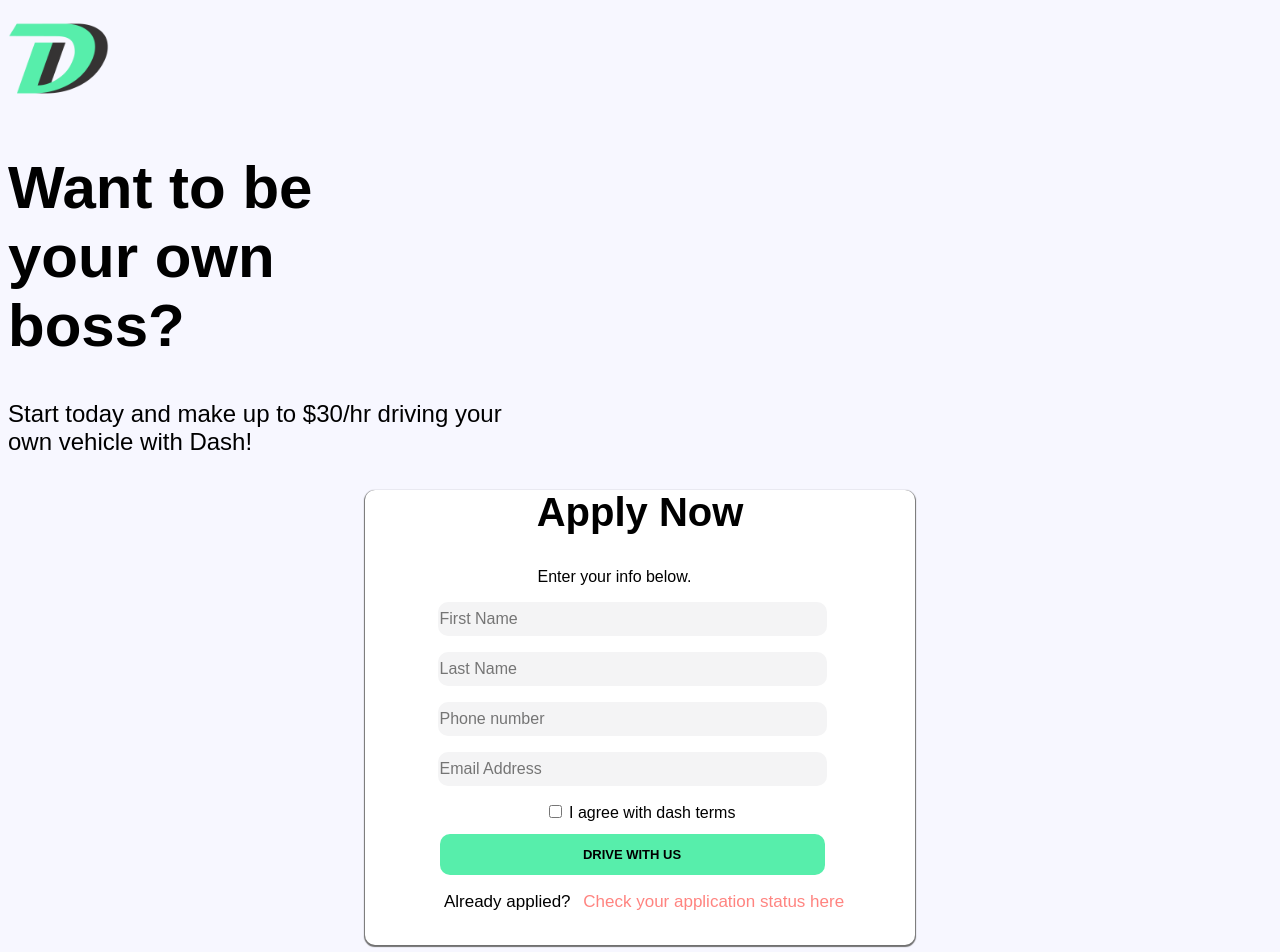
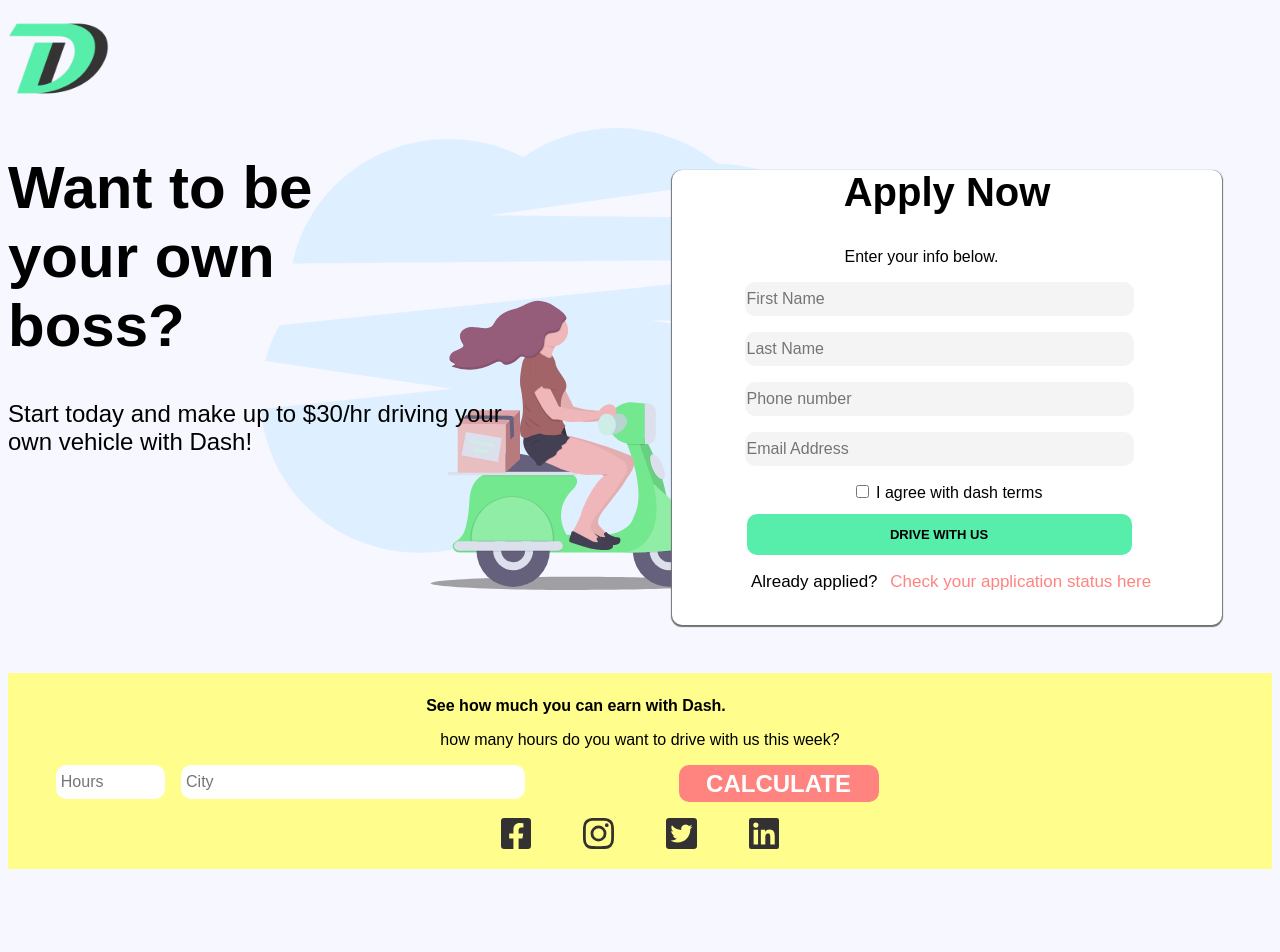
Before and after one commit to nguy0907/nguy0907.github.io, a plain HTML site: page landingpage/index.html in a window 1280 px wide. Shown: the top 952 px of the page. After the commit the page ends 877 px from the top, so only its background shows below. Drawn offline with Linux system fonts and the light colour scheme.

Commit message:
adding css

```diff
--- a/landingpage/css/main.css
+++ b/landingpage/css/main.css
@@ -108,9 +108,9 @@ input {
 
 /* This is the section where you do a calculation. Type the number and City, then click Calculate. */
 .Calculation {
+    margin: auto;
+    width: auto;
     text-align: center;
-
-
 }
 
 .Calculation,
@@ -125,13 +125,23 @@ input {
 .hours>input {
     display: flex;
     float: left;
-    width: 23%;
-    margin-left: 1rem;
+    width: 60px;
+    margin-left: 5.5rem;
+    padding-right: 1em;
+    padding-left: 0.3em;
+
 
 }
 
 .City>input {
-    width: 60%;
+    width: 200px;
+    padding-left: 0.3em;
+    margin-left:-4.5rem;
+
+}
+
+.City {
+    margin-left: 1rem;
 }
 
 .Calculation {
@@ -140,16 +150,20 @@ input {
 }
 
 .calculatebutton {
-    display: inline-block;
     font-size: 24px;
     font-weight: bold;
     background-color: #FF8480;
     color: white;
     margin-bottom: 1rem;
-    padding-left: 5em;
-    padding-right: 5em;
+    padding: 0.2em;
     border-radius: 10px;
     border: none;
+
+}
+
+form>.calculatebutton{
+padding-left: 5em;
+padding-right: 5em;
 }
 
 .socialmedia {
@@ -159,8 +173,6 @@ input {
 }
 
 .socialmedia>.facebook {
-
-    margin-left: 5rem;
     padding-bottom: 1em;
     background: #FFFD8C;
 
@@ -169,7 +181,6 @@ input {
 .socialmedia>.instagram {
 
     margin-left: 3rem;
-
     padding-bottom: 1em;
     background: #FFFD8C;
 
@@ -231,19 +242,15 @@ input {
         display: flex;
         float: left;
         width: 10%;
-        margin-left: 3rem;
+        padding-right: 1em;
+        padding-left: 0.3em;
+
     }
 
-    .City>input {
-        display: block;
-        float: left;
-        margin-left: 1rem;
-        width: 50%;
-    }
 
-    .calculatebutton {
-        max-width: 900px;
-        margin-left: 1rem;
+    form>.calculatebutton {
+       width: 200px;
+        margin-left: -10rem;
         padding-left: 1em;
         padding-right: 1em;
     }
@@ -264,40 +271,54 @@ input {
 }
 
 /* This is the desktop layout where everything is going to be rearranged */
-@media screen and (min-width:1000px) {
+@media screen and (min-width:1200px) {
+    .wrapper {
+        width: auto;
+        margin: auto;
+        background-image: url(/landingpage/images/scooter.svg);
+        background-position: 40% 30%;
+        background-repeat: no-repeat;
+        background-size: 50%;
 
-    h1{
+    }
+
+    h1 {
         max-width: 400px;
     }
-    .about{
+
+    .about {
         max-width: 500px;
     }
+
     .scooter {
         display: none;
     }
 
-    .main{
+    .main {
         display: grid;
+        margin: auto;
         width: auto;
-        margin: auto;
-        grid-template-columns: 1fr 1fr;
-        grid-template-rows: 1fr 1fr 1fr;
+        grid-template-columns: auto auto auto;
+        grid-template-rows: auto auto auto;
         grid-template-areas:
-        "logo" "logo"
-        "headerabout" "form"
-        "footer" "footer";
+            "logo""form""form"
+            "headerabout""form""form"
+            "footer""footer""footer";
     }
+
     header,
-    .about{
+    .about {
         grid-area: headerabout;
     }
 
-    .signupform{
+    .signupform {
         grid-area: form;
-        margin-right:20rem;
+        margin: auto;
+        width: auto;
+        margin-right: -50rem;
     }
 
-    .Calculation{
+    .Calculation {
         grid-area: footer;
 
     }
@@ -305,6 +326,8 @@ input {
     .signupform {
         margin: auto;
         width: auto;
+        margin-right: 50px;
+        margin-top:-20rem;
 
     }
 
@@ -312,6 +335,25 @@ input {
         width: 8%;
     }
 
+    .hours>input {
+        display: flex;
+        float: left;
+        width: 7%;
+        margin-left: 3rem;
+    }
+
+    .City>input {
+        display: block;
+        float: left;
+        margin-left: 1rem;
+        width: 27%;
+    }
+
+    .calculatebutton {
+        width:200px;
+        margin-right: 5rem;
+
+    }
 
 
 }
```
Also changed, not shown: landingpage/index.html (+9 -0 lines).
